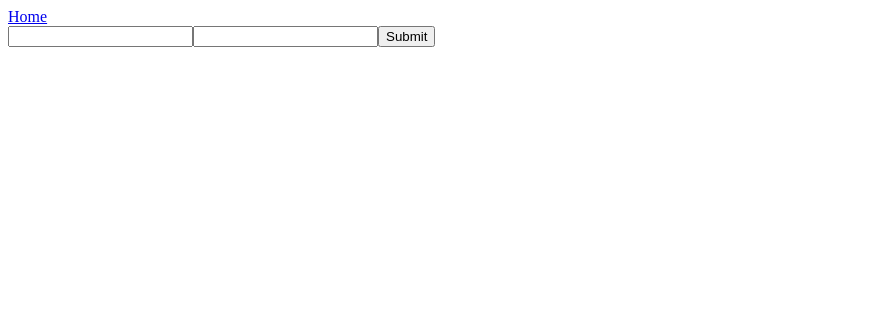
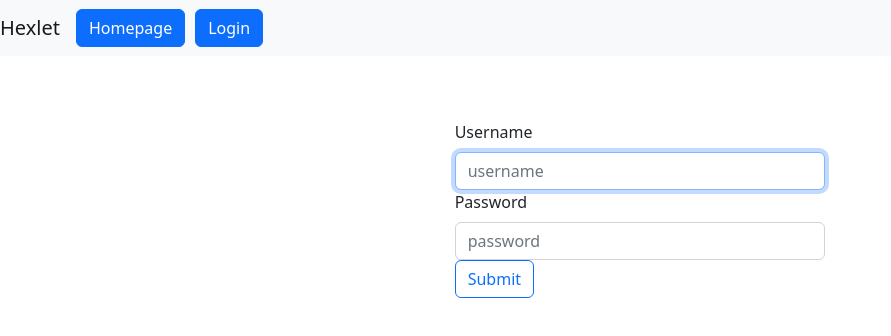
Before and after one commit to Romzik-Peperomzik/frontend-project-12, a React (Create React App) app in the folder frontend/: page /login in a window 1280 px wide. Shown: the top 336 px of the page, without its empty margins (0-891 px from the left). Built offline with nearby package versions, Linux system fonts and the light colour scheme.

Commit message:
added all login logic from @hexlet login exercise

```diff
--- a/frontend/public/index.html
+++ b/frontend/public/index.html
@@ -10,7 +10,7 @@
     />
     <title>React App</title>
   </head>
-  <body class="h-100 bg-light">
+  <body>
     <div id="root"></div>
     <noscript>You need to enable JavaScript to run this app.</noscript>
   </body>
--- a/frontend/src/components/App.jsx
+++ b/frontend/src/components/App.jsx
@@ -7,9 +7,11 @@ import {
   Route,
   Link,
 } from 'react-router-dom';
-import Login from './Login';
-import Homepage from './Homepage';
-import Notfoundpage from './Notfoundpage';
+import { Button, Navbar } from 'react-bootstrap';
+
+import HomePage from './HomePage';
+import LoginPage from './LoginPage';
+import NotFoundPage from './NotFoundPage';
 import AuthContext from '../contexts/index';
 
 const AuthProvider = ({ children }) => {
@@ -31,17 +33,19 @@ const AuthProvider = ({ children }) => {
 const App = () => (
   <AuthProvider>
     <BrowserRouter>
-      <div className="h-100" id="chat">
-        <div className="d-flex flex-column h-100">
-          <nav className="shadow-sm">
-            <Link className="App-link" to="/">Home</Link>
-          </nav>
-          <Routes>
-            <Route path="/" element={<Homepage />} />
-            <Route path="/login" element={<Login />} />
-            <Route path="*" element={<Notfoundpage />} />
-          </Routes>
-        </div>
+      <Navbar bg="light" expand="lg">
+        <Navbar.Brand as={Link} to="/">Hexlet</Navbar.Brand>
+        <Button as={Link} to="/homepage">Homepage</Button>
+        <Button as={Link} to="/login" style={{ marginLeft: '10px' }}>Login</Button>
+      </Navbar>
+
+      <div className="contaier">
+        <Routes>
+          <Route path="/" element={<HomePage />} />
+          <Route path="/login" element={<LoginPage />} />
+          <Route path="/homepage" element={<HomePage />} />
+          <Route path="*" element={<NotFoundPage />} />
+        </Routes>
       </div>
     </BrowserRouter>
   </AuthProvider>
--- a/frontend/src/components/Login.jsx
+++ /dev/null
@@ -1,41 +0,0 @@
-import axios from 'axios';
-import React from 'react';
-import { Formik, Field, Form } from 'formik';
-import * as Yup from 'yup';
-import routes from '../routes';
-
-const validationSchema = Yup.object({
-  username: Yup.string()
-    .max(15, 'Must be 15 characters or less')
-    .required('Required'),
-  password: Yup.string()
-    .max(20, 'Must be 20 characters or less')
-    .required('Required'),
-});
-
-const Login = () => (
-  <Formik
-    initialValues={{ username: '', password: '' }}
-    validationSchema={validationSchema}
-    onSubmit={(values) => {
-      console.log(values);
-      const { username, password } = values;
-      axios.post(routes.loginPath(), { username, password }).then((response) => {
-        console.log(response.data); // => { token: ..., username: 'admin' }
-      });
-    }}
-  >
-    {({ errors, touched }) => (
-      <Form>
-        <Field name="username" />
-        {touched.username && errors.username && <div>{errors.username}</div>}
-        <Field name="password" />
-        {touched.password && errors.password && <div>{errors.password}</div>}
-
-        <button type="submit">Submit</button>
-      </Form>
-    )}
-  </Formik>
-);
-
-export default Login;
--- /dev/null
+++ b/frontend/src/components/LoginPage.jsx
@@ -0,0 +1,89 @@
+import axios from 'axios';
+import React, { useEffect, useRef, useState } from 'react';
+import { useFormik } from 'formik';
+import { Button, Form } from 'react-bootstrap';
+import { useLocation, useNavigate } from 'react-router-dom';
+import useAuth from '../hooks/index';
+import routes from '../routes';
+
+const LoginPage = () => {
+  const auth = useAuth();
+  const [authFailed, setAuthFailed] = useState(false);
+  const inputRef = useRef();
+  const location = useLocation();
+  const navigate = useNavigate();
+  useEffect(() => {
+    inputRef.current.focus();
+  }, []);
+
+  const formik = useFormik({
+    initialValues: {
+      username: '',
+      password: '',
+    },
+    onSubmit: async (values) => {
+      setAuthFailed(false);
+
+      try {
+        const res = await axios.post(routes.loginPath(), values);
+        localStorage.setItem('userId', JSON.stringify(res.data));
+        auth.logIn();
+        const { from } = location.state || { from: { pathname: '/' } };
+        navigate(from);
+      } catch (err) {
+        formik.setSubmitting(false);
+        if (err.isAxiosError && err.response.status === 401) {
+          setAuthFailed(true);
+          inputRef.current.select();
+          return;
+        }
+        throw err;
+      }
+    },
+  });
+
+  return (
+    <div className="container-fluid">
+      <div className="row justify-content-center pt-5">
+        <div className="col-sm-4">
+          <Form onSubmit={formik.handleSubmit} className="p-3">
+            <fieldset disabled={formik.isSubmitting}>
+              <Form.Group>
+                <Form.Label htmlFor="username">Username</Form.Label>
+                <Form.Control
+                  onChange={formik.handleChange}
+                  value={formik.values.username}
+                  placeholder="username"
+                  name="username"
+                  id="username"
+                  autoComplete="username"
+                  isInvalid={authFailed}
+                  required
+                  ref={inputRef}
+                />
+              </Form.Group>
+              <Form.Group>
+                <Form.Label htmlFor="password">Password</Form.Label>
+                <Form.Control
+                  type="password"
+                  onChange={formik.handleChange}
+                  value={formik.values.password}
+                  placeholder="password"
+                  name="password"
+                  id="password"
+                  autoComplete="current-password"
+                  isInvalid={authFailed}
+                  required
+                />
+                <Form.Control.Feedback type="invalid">the username or password is incorrect</Form.Control.Feedback>
+              </Form.Group>
+              <Button type="submit" variant="outline-primary">Submit</Button>
+            </fieldset>
+          </Form>
+        </div>
+      </div>
+    </div>
+  );
+};
+
+export default LoginPage;
--- /dev/null
+++ b/frontend/src/hooks/index.jsx
@@ -0,0 +1,7 @@
+import { useContext } from 'react';
+
+import authContext from '../contexts/index';
+
+const useAuth = () => useContext(authContext);
+
+export default useAuth;
--- a/frontend/src/index.css
+++ /dev/null
@@ -1,13 +0,0 @@
-body {
-  margin: 0;
-  font-family: -apple-system, BlinkMacSystemFont, 'Segoe UI', 'Roboto', 'Oxygen',
-    'Ubuntu', 'Cantarell', 'Fira Sans', 'Droid Sans', 'Helvetica Neue',
-    sans-serif;
-  -webkit-font-smoothing: antialiased;
-  -moz-osx-font-smoothing: grayscale;
-}
-
-code {
-  font-family: source-code-pro, Menlo, Monaco, Consolas, 'Courier New',
-    monospace;
-}
--- a/frontend/src/index.jsx
+++ b/frontend/src/index.jsx
@@ -1,3 +1,4 @@
+import 'bootstrap/dist/css/bootstrap.min.css';
 import { createRoot } from 'react-dom/client';
 import React from 'react';
 
```
Also changed, not shown: frontend/src/components/HomePage.jsx (renamed from frontend/src/components/Homepage.jsx), frontend/src/components/NotFoundPage.jsx (renamed from frontend/src/components/Notfoundpage.jsx).
